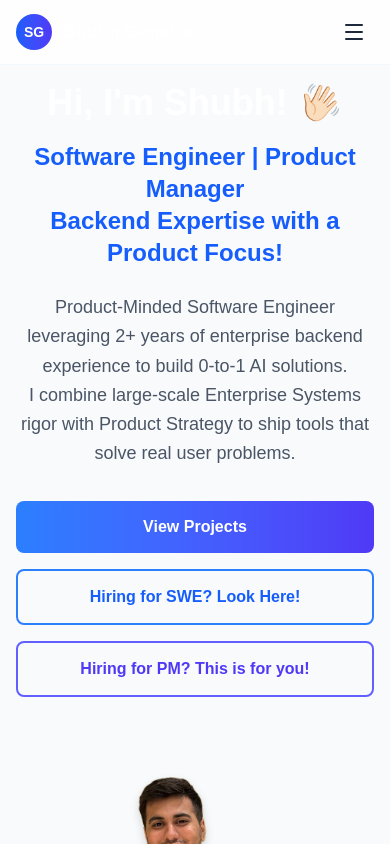
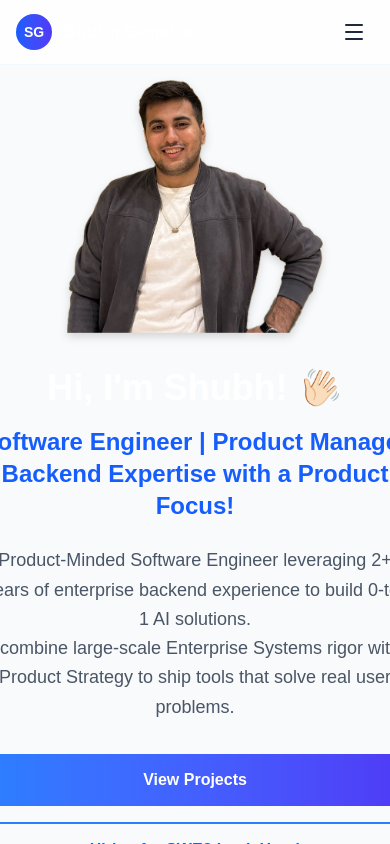
Before and after one commit to shubhganatra/shubhganatra.me, a Next.js app: page / in a window 390 px wide. Shown: the top 844 px of the page. Built offline with nearby package versions, Linux system fonts and the light colour scheme.

Commit message:
phone changes

```diff
--- a/components/Hero.tsx
+++ b/components/Hero.tsx
@@ -6,7 +6,7 @@ export default function Hero() {
   return (
     <section className="min-h-screen flex items-center justify-center pt-20 px-4 sm:px-6 lg:px-8">
       <div className="max-w-6xl mx-auto w-full animate-fade-in-up">
-        <div className="grid grid-cols-1 lg:grid-cols-2 gap-8 lg:gap-12 items-center">
+        <div className="flex flex-col-reverse lg:grid lg:grid-cols-2 gap-8 lg:gap-12 items-center">
           {/* Text Content */}
           <div className="text-center lg:text-left">
             {/* Main Heading */}
@@ -16,7 +16,7 @@ export default function Hero() {
 
             {/* Sub-headline */}
             <h2 className="text-2xl sm:text-2xl font-semibold text-blue-600 dark:text-blue-400 mb-6">
-              Software Engineer | Product Manager<br />
+              <span className="whitespace-nowrap">Software Engineer | Product Manager</span><br />
               Backend Expertise with a Product Focus!
             </h2>
 
```
